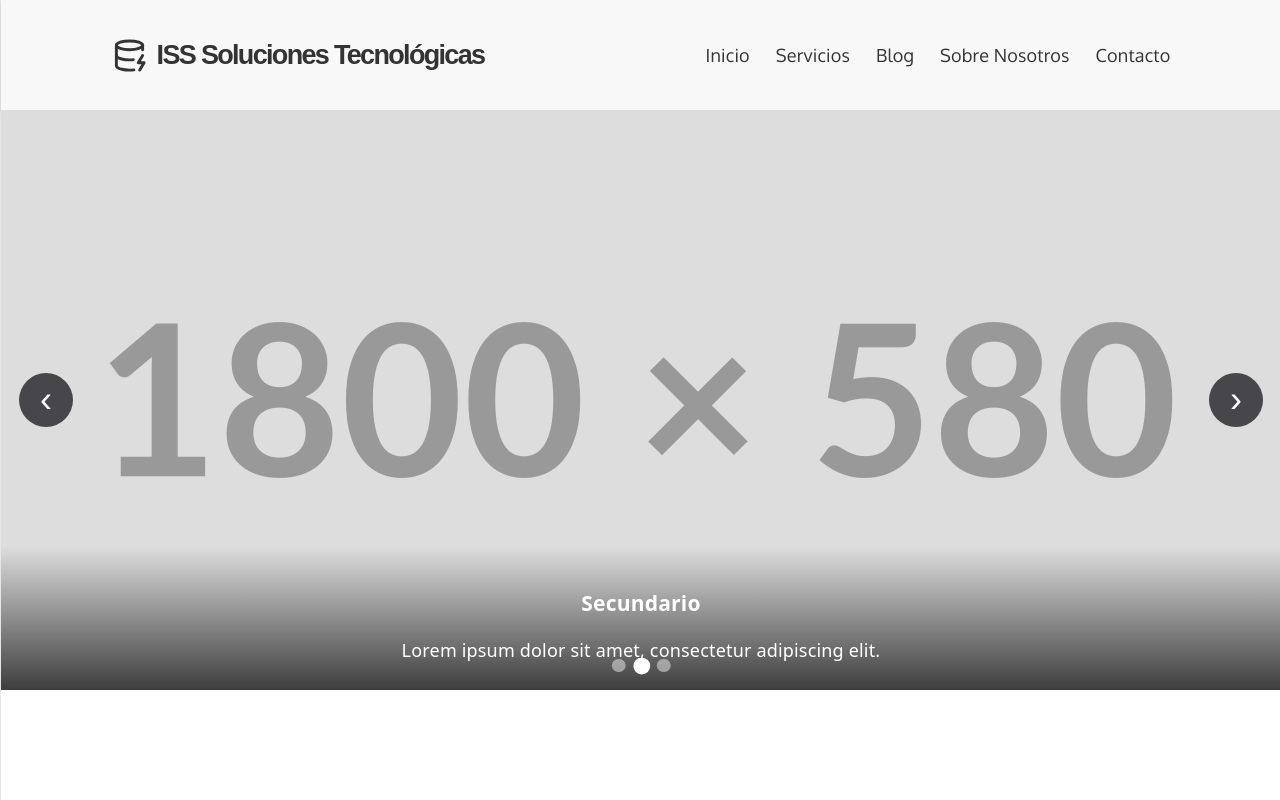
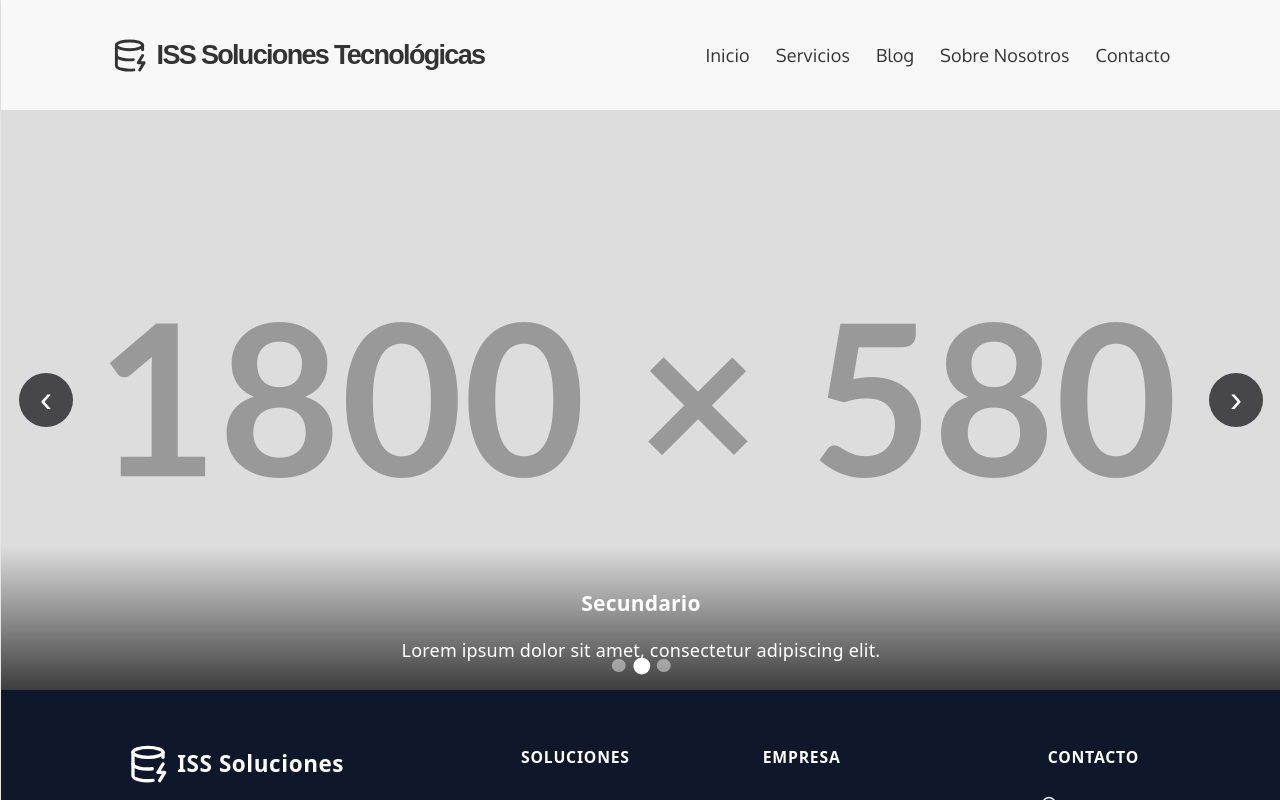
Before and after one commit to ISS-Soluciones/ISS-Soluciones-Landing, a React (Vite) app in the folder ISS-landing/: page / in a window 1280 px wide. Shown: the top 800 px of the page. Built offline with nearby package versions, Linux system fonts and the light colour scheme; a web font is replaced by a local one.

Commit message:
Ajustado el footer para q2ue se acomode a la existencia de carousel

```diff
--- a/ISS-landing/src/pages/Inicio.tsx
+++ b/ISS-landing/src/pages/Inicio.tsx
@@ -1,4 +1,5 @@
 import { HeroCarousel }  from "../componentes/Carousel";
+import { Footer } from "../componentes/Footer";
 import { Header } from "../componentes/Header";
 import "./Inicio.css";
 
@@ -9,6 +10,7 @@ export function Inicio() {
             <div className="carousel-container">
                 <HeroCarousel />
             </div>
+            <Footer/>
 
         </>
 
```
